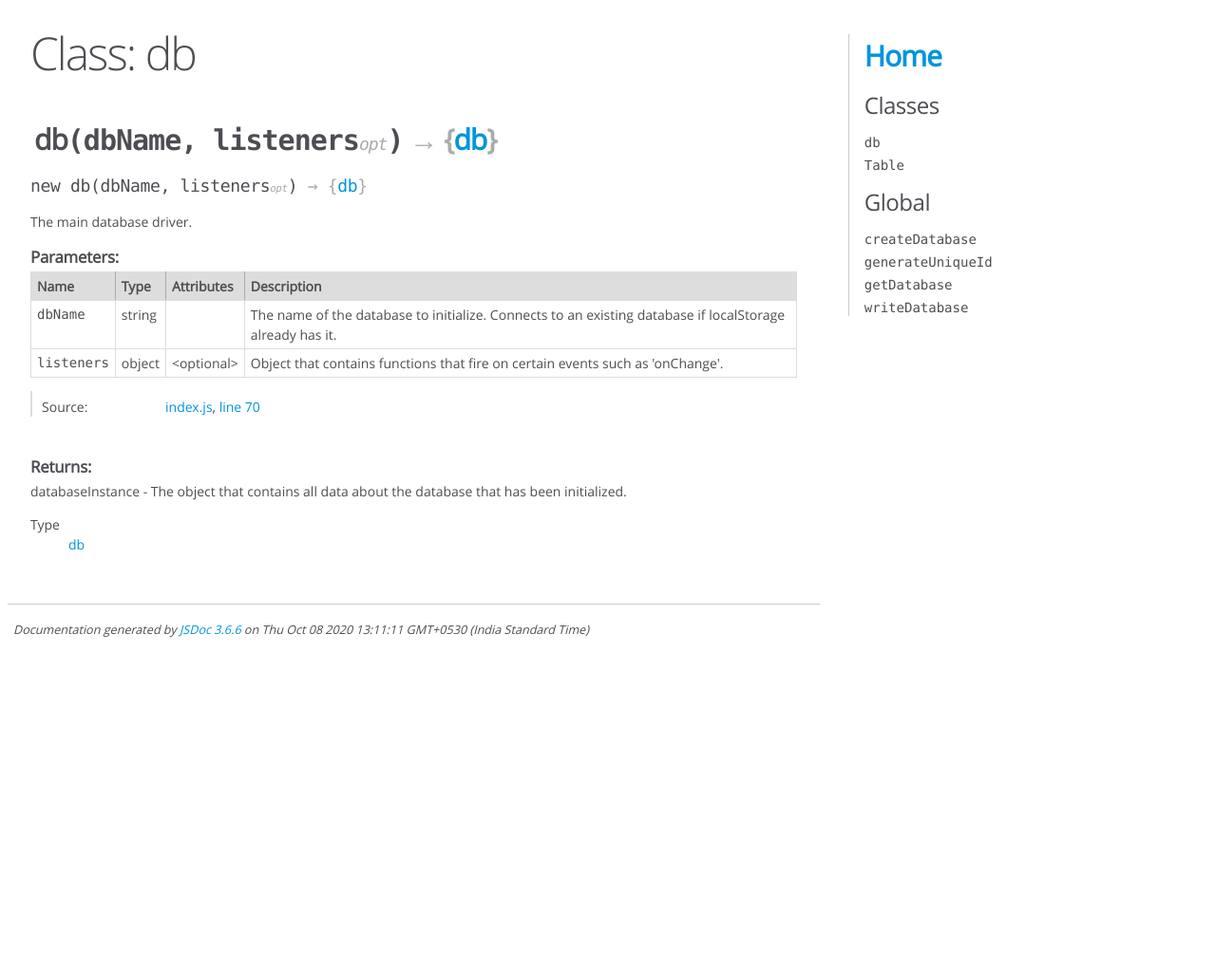
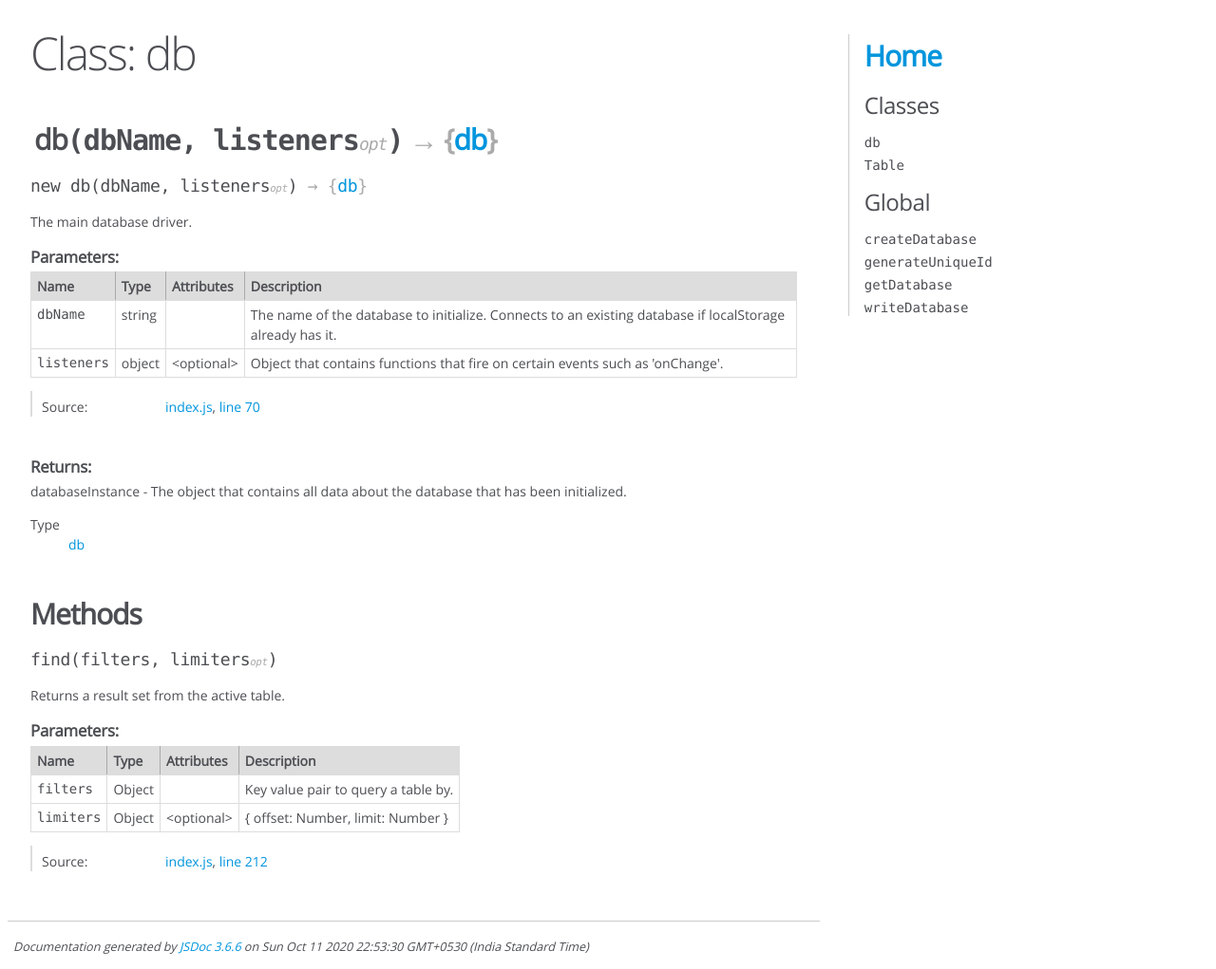
Before and after one commit to deve-sh/DoggoDB, a website: page docs/db.html in a window 1280 px wide. Shown: the whole page at 95% size. Before the commit the page ends 800 px from the top, so only its background shows below. Drawn offline with Linux system fonts and the light colour scheme.

Commit message:
Updated documentation for offset and limit features

```diff
--- a/docs/db.html
+++ b/docs/db.html
@@ -255,6 +255,190 @@
 
 
 
+        <h3 class="subsection-title">Methods</h3>
+
+
+
+
+
+
+
+    <h4 class="name" id="find"><span class="type-signature"></span>find<span class="signature">(filters, limiters<span class="signature-attributes">opt</span>)</span><span class="type-signature"></span></h4>
+
+
+
+
+
+
+<div class="description">
+    Returns a result set from the active table.
+</div>
+
+
+
+
+
+
+
+
+
+    <h5>Parameters:</h5>
+
+
+<table class="params">
+    <thead>
+    <tr>
+
+        <th>Name</th>
+
+
+        <th>Type</th>
+
+
+        <th>Attributes</th>
+
+
+
+
+        <th class="last">Description</th>
+    </tr>
+    </thead>
+
+    <tbody>
+
+
+        <tr>
+
+                <td class="name"><code>filters</code></td>
+
+
+            <td class="type">
+
+
+<span class="param-type">Object</span>
+
+
+
+            </td>
+
+
+                <td class="attributes">
+
+
+
+
+
+                </td>
+
+
+
+
+            <td class="description last">Key value pair to query a table by.</td>
+        </tr>
+
+
+
+        <tr>
+
+                <td class="name"><code>limiters</code></td>
+
+
+            <td class="type">
+
+
+<span class="param-type">Object</span>
+
+
+
+            </td>
+
+
+                <td class="attributes">
+
+                    &lt;optional><br>
+
+
+
+
+
+                </td>
+
+
+
+
+            <td class="description last">{ offset: Number, limit: Number }</td>
+        </tr>
+
+
+    </tbody>
+</table>
+
+
+
+
+
+
+<dl class="details">
+
+
+
+
+
+
+
+
+
+
+
+
+
+
+
+
+
+
+
+
+
+
+
+
+
+
+    <dt class="tag-source">Source:</dt>
+    <dd class="tag-source"><ul class="dummy"><li>
+        <a href="index.js.html">index.js</a>, <a href="index.js.html#line212">line 212</a>
+    </li></ul></dd>
+
+
+
+
+
+
+
+</dl>
+
+
+
+
+
+
+
+
+
+
+
+
+
+
+
+
+
+
+
+
+
+
 
 
 
@@ -275,7 +459,7 @@
 <br class="clear">
 
 <footer>
-    Documentation generated by <a href="https://github.com/jsdoc/jsdoc">JSDoc 3.6.6</a> on Thu Oct 08 2020 13:11:11 GMT+0530 (India Standard Time)
+    Documentation generated by <a href="https://github.com/jsdoc/jsdoc">JSDoc 3.6.6</a> on Sun Oct 11 2020 22:53:30 GMT+0530 (India Standard Time)
 </footer>
 
 <script> prettyPrint(); </script>
--- a/index.js
+++ b/index.js
@@ -203,6 +203,12 @@ function db(
 		return this.createDBObjectToReturn();
 	};
 
+	/**
+		Returns a result set from the active table.
+
+		@param { Object } filters - Key value pair to query a table by.
+		@param { Object } [limiters] - { offset: Number, limit: Number }
+	*/
 	this.find = function(
 		filters,
 		limiters = {
```
Also changed, not shown: docs/Table.html (+2 -2 lines), docs/global.html (+2 -2 lines), docs/index.html (+18 -6 lines), docs/index.js.html (+43 -9 lines), README.md.
